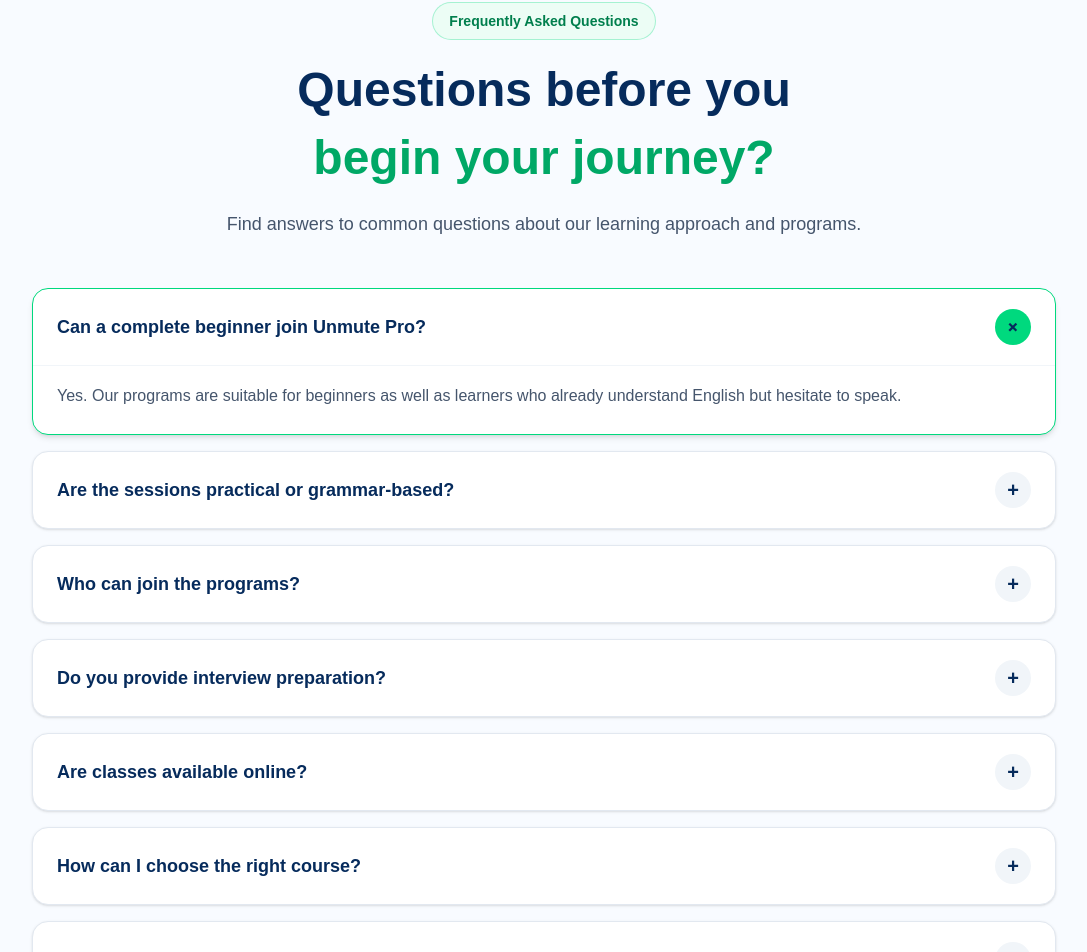
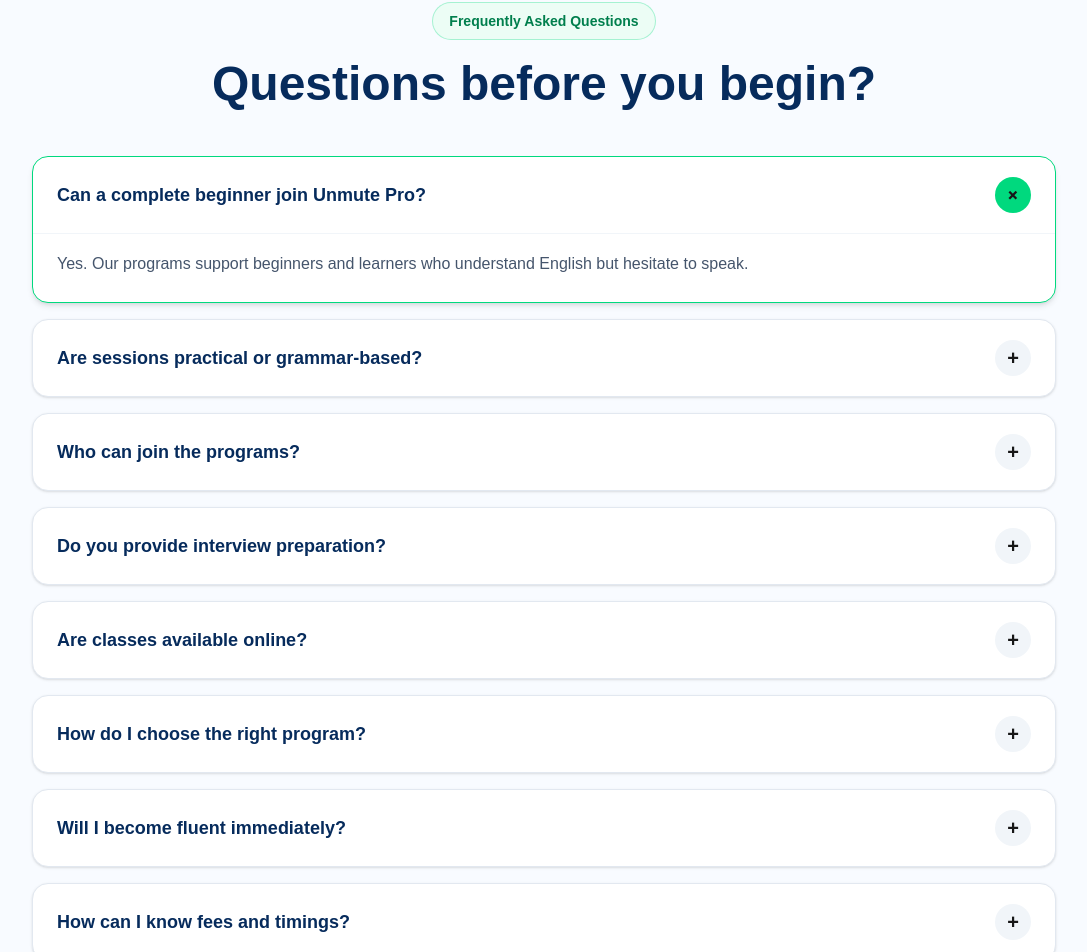
Before and after one commit to manibabue9/unmutepro, a Next.js app: page / in a window 1280 px wide. Shown: the part 8199-9151 px from the top of the page, without its empty margins (96-1183 px from the left). Built offline with nearby package versions, Linux system fonts and the light colour scheme; no server answers.

Commit message:
Add animated FAQ accordion

```diff
--- a/components/FAQ.tsx
+++ b/components/FAQ.tsx
@@ -1,141 +1,62 @@
 "use client";
 
 import { useState } from "react";
+import ScrollReveal from "./ScrollReveal";
 
 const faqs = [
-  {
-    question: "Can a complete beginner join Unmute Pro?",
-    answer:
-      "Yes. Our programs are suitable for beginners as well as learners who already understand English but hesitate to speak.",
-  },
-  {
-    question: "Are the sessions practical or grammar-based?",
-    answer:
-      "Our primary focus is practical communication. Grammar is explained where necessary, but learners spend more time speaking, practising and receiving feedback.",
-  },
-  {
-    question: "Who can join the programs?",
-    answer:
-      "Students, job seekers, working professionals, homemakers and anyone who wants to improve spoken English and communication confidence can join.",
-  },
-  {
-    question: "Do you provide interview preparation?",
-    answer:
-      "Yes. We provide self-introduction practice, common interview questions, mock interviews, body-language guidance and personal feedback.",
-  },
-  {
-    question: "Are classes available online?",
-    answer:
-      "Please contact us for the latest information about available learning formats, class schedules and upcoming programs.",
-  },
-  {
-    question: "How can I choose the right course?",
-    answer:
-      "Book a free demo or speak with our mentor. We will understand your level and goals before recommending the most suitable program.",
-  },
-  {
-    question: "Will I become fluent immediately?",
-    answer:
-      "Fluency develops through regular practice, consistent attendance and active participation. Our role is to guide you with the right structure, activities and feedback.",
-  },
-  {
-    question: "How can I know the course fees and timings?",
-    answer:
-      "Course fees and current timings are shared personally based on the selected program. Contact us through WhatsApp, phone or the enquiry form.",
-  },
+  ["Can a complete beginner join Unmute Pro?", "Yes. Our programs support beginners and learners who understand English but hesitate to speak."],
+  ["Are sessions practical or grammar-based?", "The focus is practical communication. Grammar is explained when needed, while most time is spent speaking and receiving feedback."],
+  ["Who can join the programs?", "Students, job seekers, working professionals, homemakers and anyone who wants stronger communication confidence can join."],
+  ["Do you provide interview preparation?", "Yes. We cover self-introductions, common questions, mock interviews, body language and personal feedback."],
+  ["Are classes available online?", "Contact us for the latest online and offline availability, schedules and upcoming batches."],
+  ["How do I choose the right program?", "Reserve a ₹99 demo or speak with our mentor. We will understand your level and recommend the right path."],
+  ["Will I become fluent immediately?", "Fluency grows through consistent practice, participation and guided correction. We provide the structure and support."],
+  ["How can I know fees and timings?", "Current fees and timings are shared personally based on the selected program and available schedule."],
 ];
 
 export default function FAQ() {
   const [activeIndex, setActiveIndex] = useState<number | null>(0);
 
-  const toggleFAQ = (index: number) => {
-    setActiveIndex((currentIndex) =>
-      currentIndex === index ? null : index
-    );
-  };
-
   return (
-    <section
-      id="faq"
-      className="scroll-mt-32 bg-[#F8FBFF] px-5 py-16 sm:px-8 sm:py-20 lg:px-12"
-    >
+    <section id="faq" className="scroll-mt-32 bg-[#F8FBFF] px-5 py-16 sm:px-8 sm:py-20 lg:px-12">
       <div className="mx-auto max-w-5xl">
-        <div className="mx-auto max-w-3xl text-center">
+        <ScrollReveal className="mx-auto max-w-3xl text-center">
           <span className="inline-flex rounded-full border border-[#00D97E]/30 bg-[#ECFDF5] px-4 py-2 text-sm font-bold text-[#007F4D]">
             Frequently Asked Questions
           </span>
-
-          <h2 className="mt-5 text-3xl font-extrabold leading-tight text-[#062B5C] sm:text-4xl lg:text-5xl">
-            Questions before you
-            <span className="mt-2 block text-[#00A866]">
-              begin your journey?
-            </span>
+          <h2 className="mt-5 text-3xl font-extrabold text-[#062B5C] sm:text-5xl">
+            Questions before you begin?
           </h2>
-
-          <p className="mt-5 text-base leading-8 text-slate-600 sm:text-lg">
-            Find answers to common questions about our learning approach and
-            programs.
-          </p>
-        </div>
+        </ScrollReveal>
 
         <div className="mt-12 space-y-4">
-          {faqs.map((faq, index) => {
+          {faqs.map(([question, answer], index) => {
             const isOpen = activeIndex === index;
-
             return (
-              <article
-                key={faq.question}
-                className={`overflow-hidden rounded-2xl border bg-white transition duration-300 ${
-                  isOpen
-                    ? "border-[#00D97E] shadow-md"
-                    : "border-slate-200 shadow-sm"
-                }`}
-              >
+              <ScrollReveal key={question} delay={index * 45}>
+                <article className={`overflow-hidden rounded-2xl border bg-white transition-all duration-300 ${isOpen ? "border-[#00D97E] shadow-md" : "border-slate-200 shadow-sm"}`}>
                   <button
                     type="button"
-                  onClick={() => toggleFAQ(index)}
+                    onClick={() => setActiveIndex(isOpen ? null : index)}
                     className="flex w-full items-center justify-between gap-5 px-5 py-5 text-left sm:px-6"
                     aria-expanded={isOpen}
+                    aria-controls={`faq-panel-${index}`}
                   >
-                  <span className="font-bold text-[#062B5C] sm:text-lg">
-                    {faq.question}
-                  </span>
-
-                  <span
-                    className={`flex h-9 w-9 shrink-0 items-center justify-center rounded-full text-xl font-bold transition duration-300 ${
-                      isOpen
-                        ? "rotate-45 bg-[#00D97E] text-[#062B5C]"
-                        : "bg-slate-100 text-[#062B5C]"
-                    }`}
+                    <span className="font-bold text-[#062B5C] sm:text-lg">{question}</span>
+                    <span className={`flex h-9 w-9 shrink-0 items-center justify-center rounded-full text-xl font-bold transition-transform duration-300 ${isOpen ? "rotate-45 bg-[#00D97E]" : "bg-slate-100"}`}>+</span>
+                  </button>
+                  <div
+                    id={`faq-panel-${index}`}
+                    className={`grid transition-all duration-300 ease-out ${isOpen ? "grid-rows-[1fr] opacity-100" : "grid-rows-[0fr] opacity-0"}`}
                   >
-                    +
-                  </span>
-                </button>
-
-                {isOpen && (
-                  <div className="border-t border-slate-100 px-5 pb-6 pt-4 sm:px-6">
-                    <p className="leading-7 text-slate-600">{faq.answer}</p>
+                    <div className="overflow-hidden">
+                      <p className="border-t border-slate-100 px-5 pb-6 pt-4 leading-7 text-slate-600 sm:px-6">{answer}</p>
                     </div>
-                )}
+                  </div>
                 </article>
+              </ScrollReveal>
             );
           })}
-        </div>
-
-        <div className="mt-10 text-center">
-          <p className="text-slate-600">
-            Still have a question about our programs?
-          </p>
-
-          <a
-            href="#contact"
-            className="mt-5 inline-flex items-center justify-center rounded-xl bg-[#062B5C] px-7 py-4 font-bold text-white transition duration-300 hover:-translate-y-1 hover:bg-[#0A4B8C]"
-          >
-            Contact Us
-            <span className="ml-2" aria-hidden="true">
-              →
-            </span>
-          </a>
         </div>
       </div>
     </section>
```
Lines whose indentation alone changed are shown as unchanged.
